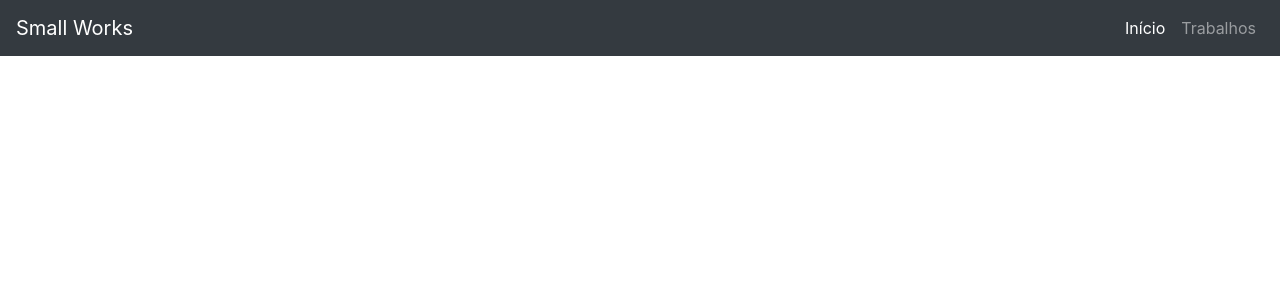
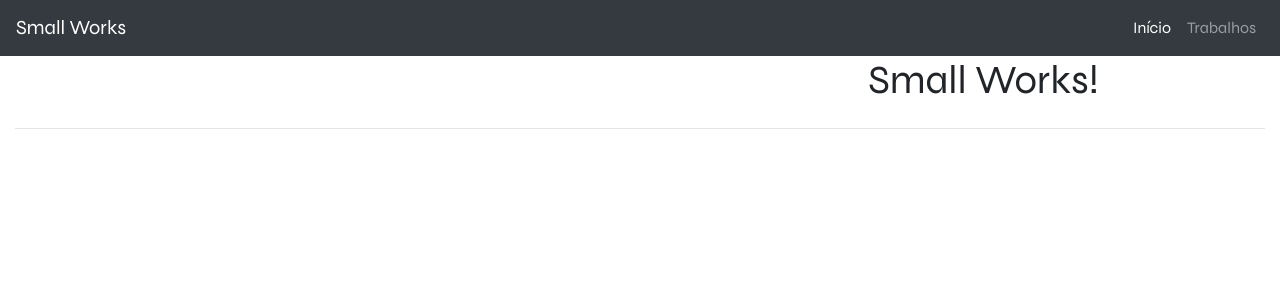
Before and after one commit to PedroSalvino/small-works, an Angular app: page / in a window 1280 px wide. Shown: the top 300 px of the page. Built offline with nearby package versions, Linux system fonts and the light colour scheme.

Commit message:
1 binaries uploaded

```diff
--- a/src/app/home/home.component.html
+++ b/src/app/home/home.component.html
@@ -0,0 +1,14 @@
+<div class="container-fluid">
+  <div class="row" role="banner">
+    <div class="col-md-8">
+      <img src="" alt="">
+    </div>
+    <div class="col">
+      <h1>Small Works!</h1>
+    </div>
+  </div>
+  <hr />
+  <div class="row" role="main"></div>
+
+  <div class="row" role="form"></div>
+</div>
--- a/src/app/navbar/navbar.component.html
+++ b/src/app/navbar/navbar.component.html
@@ -1,5 +1,5 @@
 <nav class="navbar navbar-expand-lg navbar-dark bg-dark">
-  <a class="navbar-brand" href="#">Small Works</a>
+  <a class="navbar-brand" [routerLink]="['']">Small Works</a>
   <button
     class="navbar-toggler"
     type="button"
--- a/src/styles.css
+++ b/src/styles.css
@@ -1 +1,13 @@
-/* Add application styles & imports to this file! */
+@import url('https://fonts.googleapis.com/css2?family=Syne:wght@400;700&display=swap');
+
+:root {
+  --escuro: #043086;
+  --medio: #0474fa;
+  --claro: #149cfc;
+  --light: #e9edf1;
+  --dark: #04060c;
+}
+
+body {
+  font-family: 'Syne', sans-serif;
+}
```
Also changed, not shown: src/assets/g10.png (added).
